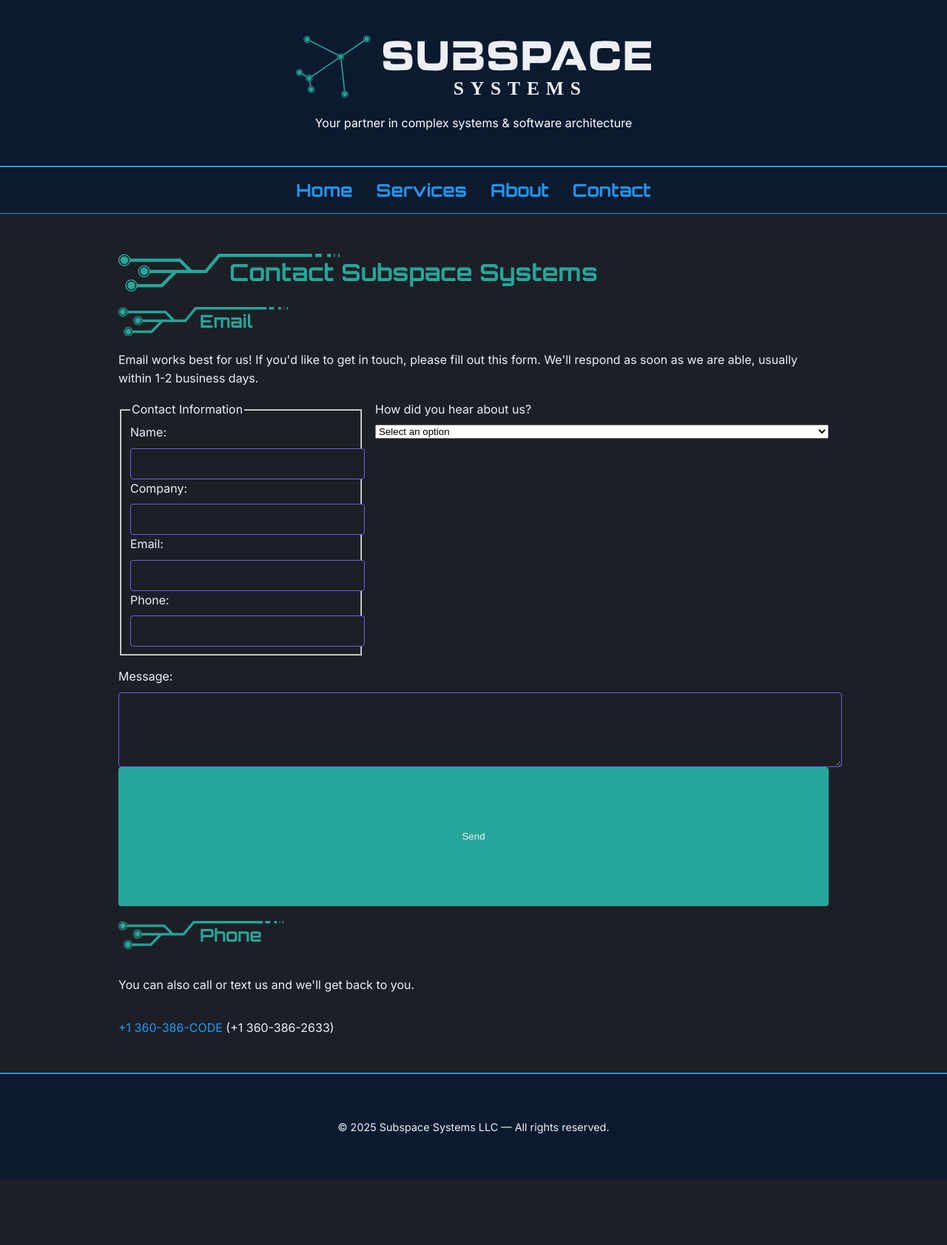
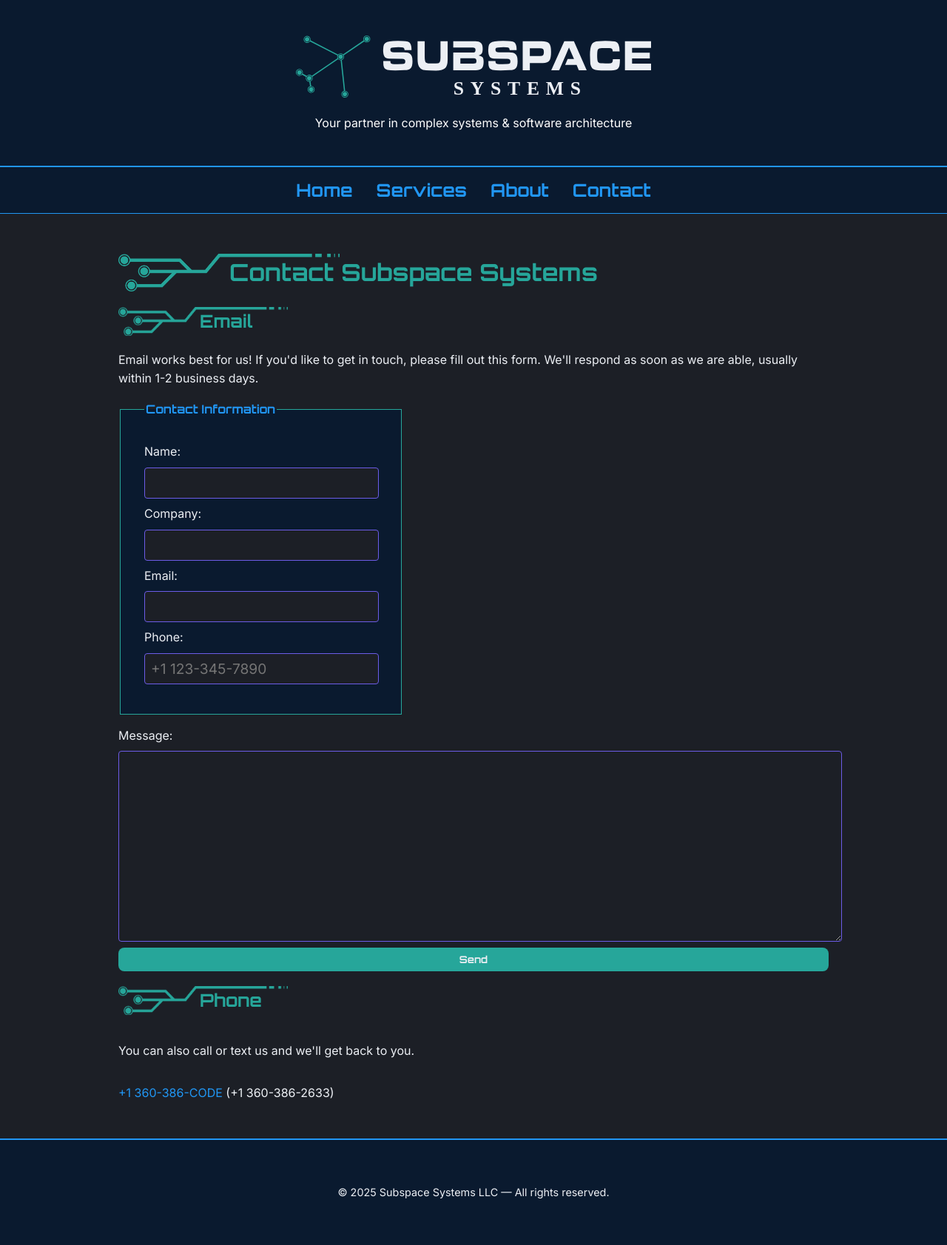
Before and after one commit to subspacesystems/website-2025b, a Jekyll site: the page built from contact/index.html, in a window 1280 px wide. Shown: the whole page at 74% size. Built offline with Jekyll 4.4.1, drawn with Linux system fonts in a browser that asks for light colours; before the commit the page ends 1594 px from its top, so only the background shows below that.

Commit message:
Clean up form formatting

```diff
--- a/assets/css/main.scss
+++ b/assets/css/main.scss
@@ -149,7 +149,9 @@
   color: $color-text;
   border: none;
   padding: 0.5rem 1rem;
-  border-radius: 4px;
+  border-radius: 8px;
+  font-family: 'Orbitron', sans-serif;
+  font-weight: 700;
 
   &:hover {
     background-color: $color-accent-1;
@@ -232,12 +234,24 @@
   border-radius: 4px;
   font-family: 'Inter';
   font-size: 1.2rem;
-  color: $color-primary;
+  color: $color-text;
   background: $color-background;
+  margin-bottom: 0.5rem;
 }
 
-/* For full-width elements like textarea or submit button */
-.form-group:last-of-type, /* For message textarea */
-button[type="submit"] {
+.form-group:last-of-type /* For message textarea */
+{
   flex-basis: 100%; /* Makes them take full width */
 }
+
+legend {
+  font-family: 'Orbitron', sans-serif;
+  font-weight: 700;
+  color: $color-secondary;
+}
+
+fieldset {
+  border: 1px solid $color-accent-2;
+  padding: 2rem 3rem 2rem 2rem;
+  background: $color-primary
+}
--- a/contact/index.html
+++ b/contact/index.html
@@ -25,35 +25,24 @@
     <legend>Contact Information</legend>
     <div class="form-group">
       <label for="name">Name:</label>
-      <input type="text" name="name" required>
+      <input type="text" name="name" id="name" autocomplete="name" required>
     </div>
     <div class="form-group">
       <label for="company">Company:</label>
-      <input type="text" name="company">
+      <input type="text" name="company" id="company" autocomplete="organization">
     </div>
     <div class="form-group">
       <label for="email">Email:</label>
-      <input type="email" name="email" required>
+      <input type="email" name="email" id="email" autocomplete="work email" required>
     </div>
     <div class="form-group">
       <label for="phone">Phone:</label>
-      <input type="tel" name="phone">
+      <input type="tel" name="phone" id="phone" autocomplete="work tel" placeholder="+1 123-345-7890">
     </div>
   </fieldset>
   <div class="form-group">
-    <label for="how">How did you hear about us?</label>
-    <select name="how" required>
-      <option value="" disabled selected>Select an option</option>
-      <option value="Google">Google</option>
-      <option value="Referral">Referral</option>
-      <option value="Social Media">Social Media</option>
-      <option value="Conference">Conference</option>
-      <option value="Other">Other</option>
-    </select>
-  </div>
-  <div class="form-group">
     <label for="message">Message:</label>
-    <textarea rows="10" name="message"></textarea>
+    <textarea rows="10" name="message" id="message"></textarea>
   </label>
   <button type="submit" class="g-recaptcha" data-sitekey="6LcQBVorAAAAAFhxZhJgk2bkkQbOb8nsOaI1_xVy"
             data-callback='onSubmit' data-action='submit'>Send</button>
```
